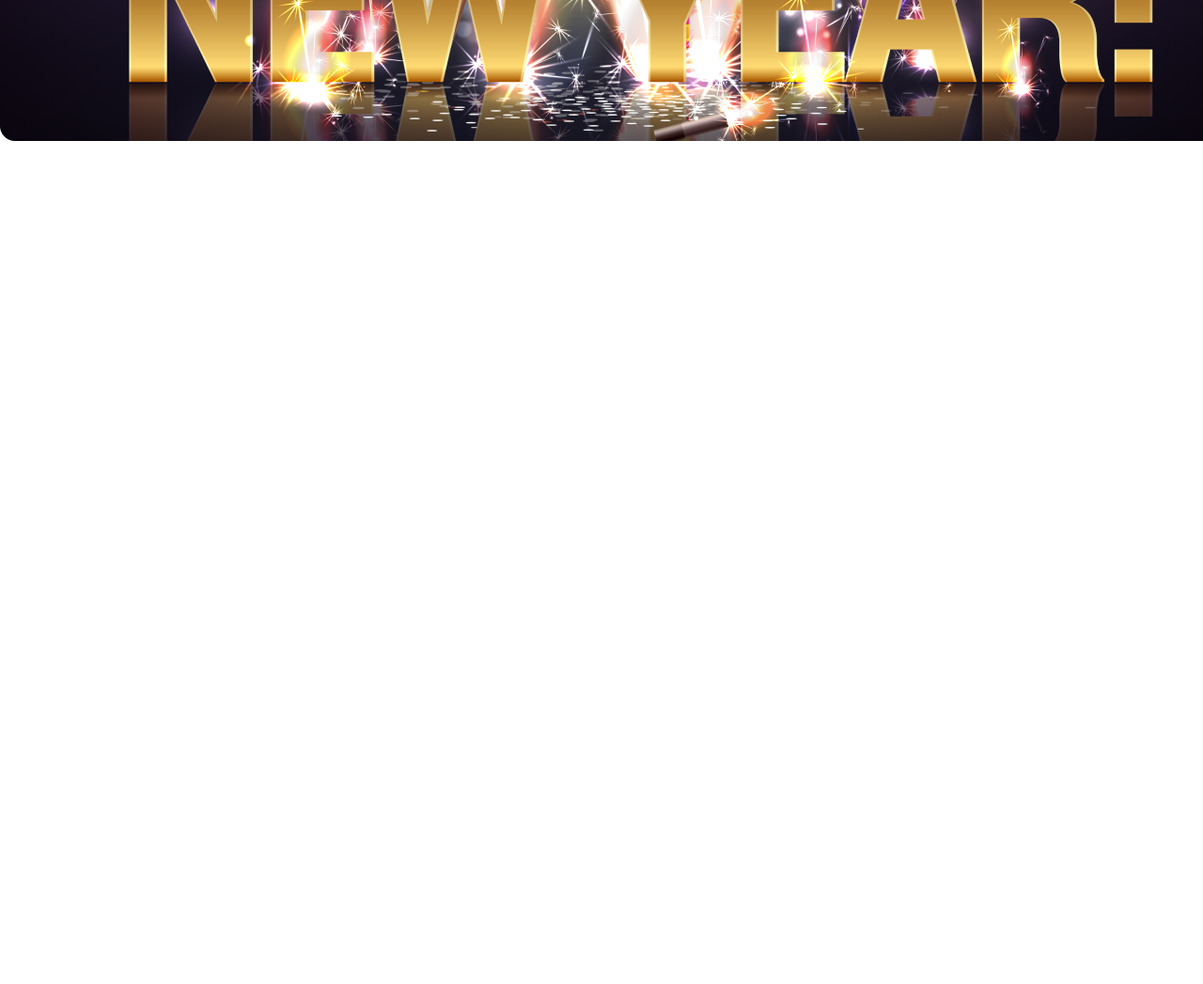
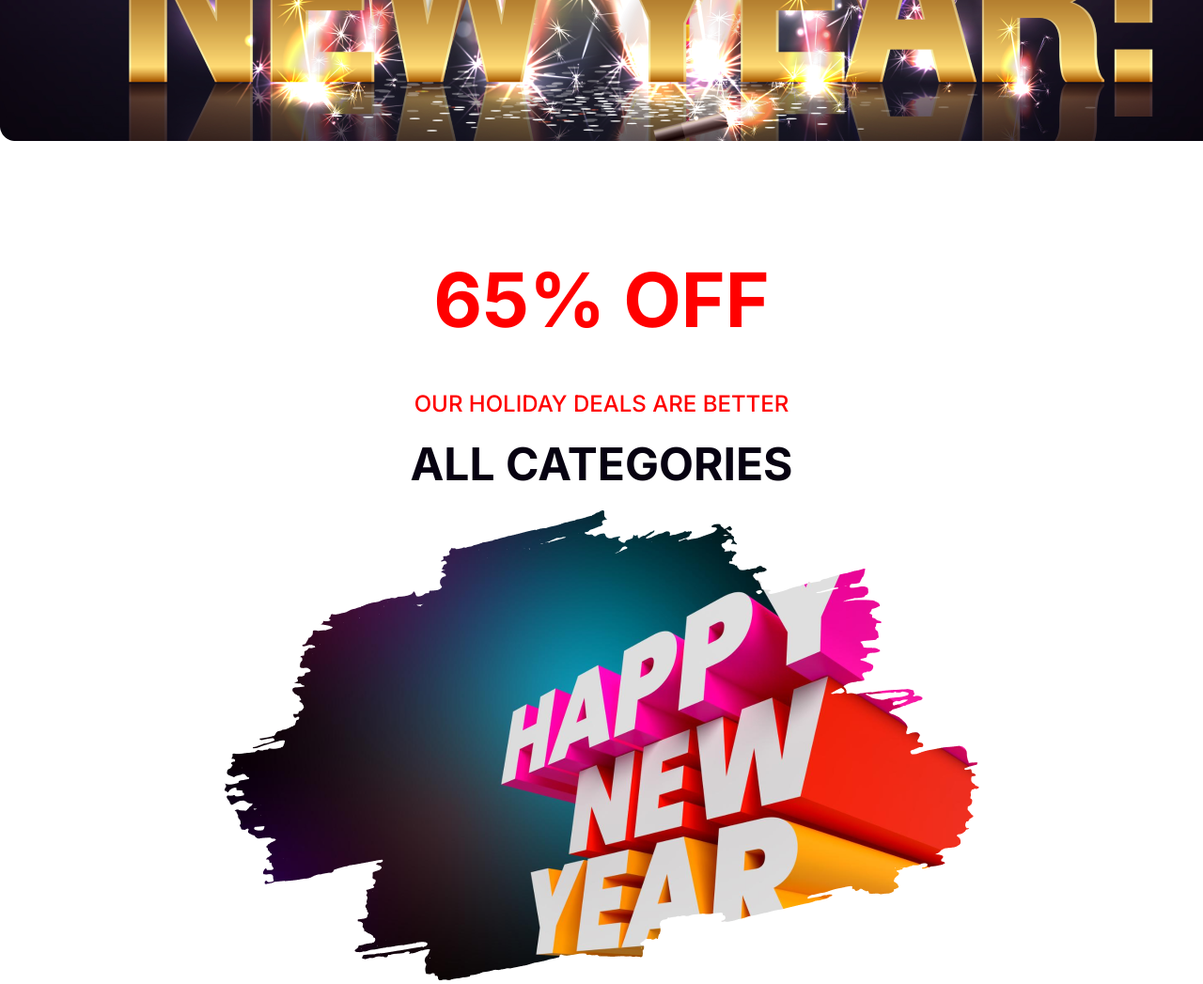
Before and after one commit to imranmashoud/assignment-new-year, a plain HTML site: page test.html in a window 1280 px wide. Shown: the part 500-1547 px from the top of the page at 94% size. Before the commit the page ends 800 px from the top, so only its background shows below. Drawn offline with Linux system fonts and the light colour scheme.

Commit message:
New Year Discount Offer Section created

```diff
--- a/styles/test.css
+++ b/styles/test.css
@@ -2,7 +2,12 @@
 * {
   margin: 0;
   padding: 0;
+  font-family: "Inter", sans-serif;
+  font-family: "Merriweather", serif;
 }
+/* .default-width {
+  max-width: 1320px;
+} */
 
 /* Header Banner style section */
 
@@ -40,3 +45,32 @@
   font-weight: 900;
   line-height: 95px; /* 131.944% */
 }
+
+/* Offer styles Section */
+
+.offer-container {
+  margin-top: 120px;
+}
+.offer-content {
+  text-align: center;
+}
+.offer-content h1 {
+  color: #f00;
+  font-size: 80px;
+  font-weight: 700;
+  padding-bottom: 48px;
+  font-family: "Inter", sans-serif;
+}
+.offer-content p {
+  color: #f00;
+  font-size: 24px;
+  font-weight: 500;
+  font-family: "Inter", sans-serif;
+}
+.offer-content h3 {
+  color: #070211;
+  font-size: 48px;
+  font-weight: 700;
+  padding: 20px 48px;
+  font-family: "Inter", sans-serif;
+}
--- a/test.html
+++ b/test.html
@@ -5,8 +5,10 @@
     <meta name="viewport" content="width=device-width, initial-scale=1.0" />
     <title>New Year New Mission</title>
     <link rel="stylesheet" href="./styles/test.css" />
+    <link rel="preconnect" href="https://fonts.googleapis.com" />
+    <link rel="preconnect" href="https://fonts.gstatic.com" crossorigin />
     <link
-      href="https://fonts.googleapis.com/css2?family=Inter&family=Merriweather&display=swap"
+      href="https://fonts.googleapis.com/css2?family=Inter:wght@100;200;300;400;500;600;700;800;900&family=Merriweather:ital,wght@0,300;0,400;0,700;0,900;1,300;1,400;1,700;1,900&display=swap"
       rel="stylesheet"
     />
   </head>
@@ -21,5 +23,24 @@
         </div>
       </div>
     </header>
+    <!--  -->
+    <!--  -->
+    <main>
+      <!-- New Year Discount Offer Section -->
+      <section class="offer-container">
+        <div class="offer-content">
+          <h1 class="offer-percent">65% OFF</h1>
+          <p class="offer-deal">OUR HOLIDAY DEALS ARE BETTER</p>
+          <h3 class="offer-categories">ALL CATEGORIES</h3>
+          <img src="./images/New Year Photo.png" alt="" />
+        </div>
+        <!-- <div class="offer-newyear-img">
+          <img src="./images/New Year Photo.png" alt="" />
+        </div> -->
+      </section>
+      <!--  -->
+      <!--  -->
+      <!-- New Year Mid Night Party Section -->
+    </main>
   </body>
 </html>
```
